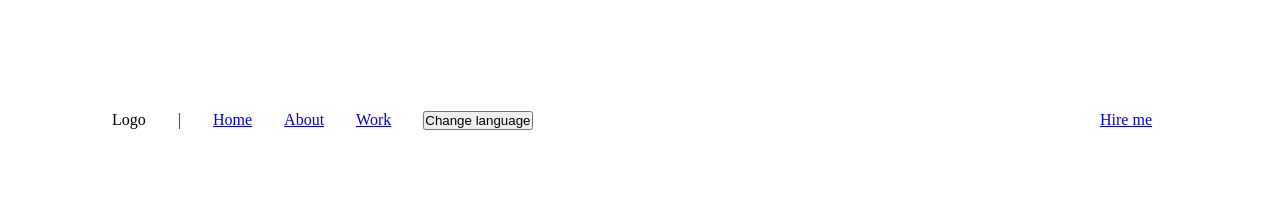
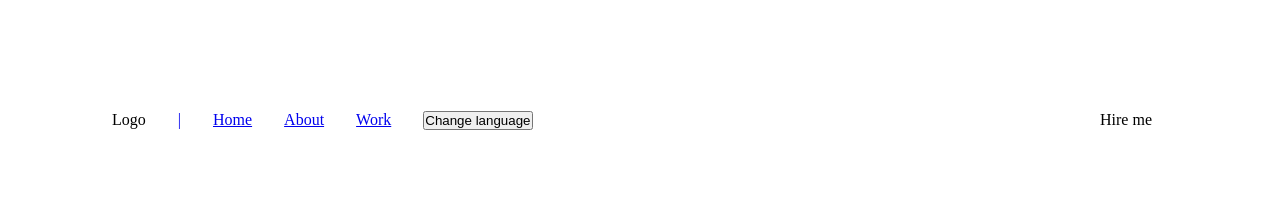
Before and after one commit to MapYh/portfolio, a React (Vite) app: page / in a window 1280 px wide. Shown: the top 201 px of the page. Built offline with nearby package versions, Linux system fonts and the light colour scheme.

Commit message:
Fixed the hire me link so that it links to the  correct email.

```diff
--- a/src/components/Header.tsx
+++ b/src/components/Header.tsx
@@ -1,4 +1,4 @@
-import { Link } from "react-router-dom";
+/* import { Link } from "react-router-dom"; */
 import Nav from "./Nav.tsx";
 import "./Header.scss";
 
@@ -11,7 +11,14 @@ const Header = () => {
           <Nav />
         </article>
         <li className="header-nav-item">
-          <Link to="/Hire_me">Hire me</Link>
+          <a
+            onClick={() =>
+              (window.location.href = "mailto:Marko.paatalo@outlook.com")
+            }
+          >
+            Hire me
+          </a>
+          {/* <Link to="/Hire_me">Hire me</Link> */}
         </li>
       </header>
       <main className="main">
```
